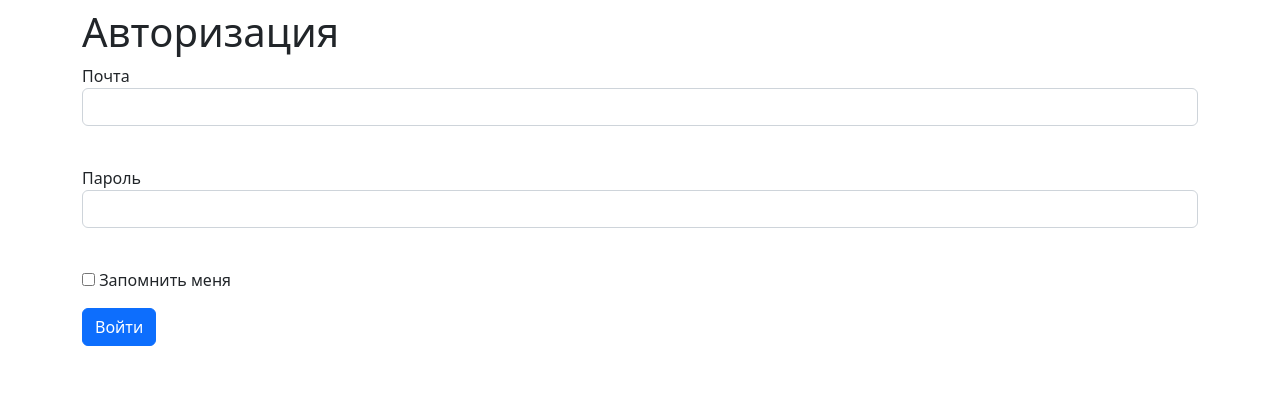
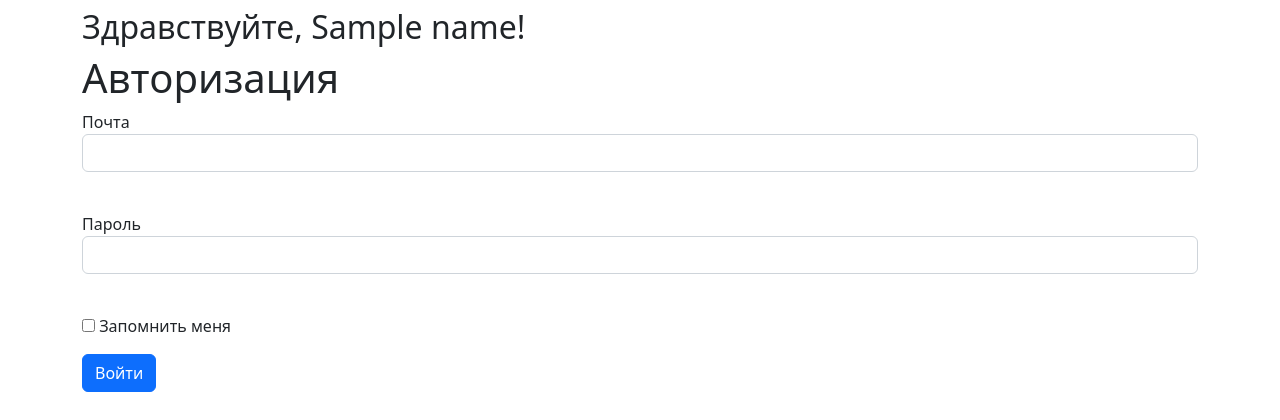
Before and after one commit to svm5/yandex_Flask-sqlalchemy, a Flask app: template templates/login.html in a window 1280 px wide. Shown: the part 101-521 px from the top of the page. Run offline with Flask 2, Linux system fonts and the light colour scheme; the template is opened without the code that fills it: values that come from a table or form of the project are taken from there, most other values are stand-ins (such as "Sample title", 1, 10 or a date in 2020).

Commit message:
Авторизация

```diff
--- a/data/login_form.py
+++ b/data/login_form.py
@@ -1,9 +1,10 @@
 from flask_wtf import FlaskForm
-from wtforms import EmailField, PasswordField, BooleanField, SubmitField
+from wtforms import StringField, EmailField, PasswordField, BooleanField, SubmitField
 from wtforms.validators import DataRequired
 
 
 class LoginForm(FlaskForm):
+    name = StringField('Логин', validators=[DataRequired()])
     email = EmailField('Почта', validators=[DataRequired()])
     password = PasswordField('Пароль', validators=[DataRequired()])
     remember_me = BooleanField('Запомнить меня')
--- a/data/users.py
+++ b/data/users.py
@@ -9,6 +9,7 @@ class User(SqlAlchemyBase, UserMixin):
     __tablename__ = 'users'
 
     id = sqlalchemy.Column(sqlalchemy.Integer, primary_key=True, autoincrement=True)
+    name = email = sqlalchemy.Column(sqlalchemy.String, nullable=True)
     email = sqlalchemy.Column(sqlalchemy.String, index=True, unique=True, nullable=True)
     password = sqlalchemy.Column(sqlalchemy.String, index=True, unique=True, nullable=True)
     remember_me = sqlalchemy.Column(sqlalchemy.Boolean, nullable=True)
--- a/main.py
+++ b/main.py
@@ -32,16 +32,23 @@ def login():
     form = LoginForm()
     db_session.global_init("db/mars_users.db")
     session = db_session.create_session()
-    # print(flask_login.current_user)
-    if form.validate_on_submit():
-
-        user = session.query(User).filter(User.email == form.email.data).first()
-        # print(session.query(User).all())
-        if user.check_password(form.password.data) is True:
-            login_user(user, remember=form.remember_me.data)
-            return redirect("/")
-        return render_template("login.html", message="Incorrect password", form=form)
-    return render_template("login.html", title="Авторизация", form=form)
+    name = ""
+    if flask_login.current_user.name:
+        name = flask_login.current_user.name
+    # print(form.validate_on_submit(), name)
+    # if not form.validate_on_submit():
+    user = session.query(User).filter(User.email == form.email.data).first()
+    # print(session.query(User).all())
+    if user is not None and user.check_password(form.password.data) is True:
+        # print("Here")
+        login_user(user, remember=form.remember_me.data)
+        return redirect("/")
+    elif user is not None:
+        # print("Error!")
+        return render_template("login.html", message="Incorrect password", form=form, name=name)
+    else:
+        # print("!")
+        return render_template("login.html", title="Авторизация", form=form, name=name)
 
 
 if __name__ == '__main__':
--- a/main_users.py
+++ b/main_users.py
@@ -11,18 +11,21 @@ def main():
     session = db_session.create_session()
 
     user = User()
+    user.name = "Sasha"
     user.email = "a@a"
     user.password = "1"
     user.remember_me  = True
     session.add(user)
 
     user = User()
+    user.name = "Pasha"
     user.email = "b@b"
     user.password = "2"
     user.remember_me  = True
     session.add(user)
 
     user = User()
+    user.name = "Dasha"
     user.email = "c@c"
     user.password = "3"
     user.remember_me  = True
--- a/templates/login.html
+++ b/templates/login.html
@@ -1,6 +1,11 @@
 {% extends "base.html" %}
 
 {% block content %}
+    {% if name != "" %}
+        <h2>Здравствуйте, {{ name }}!</h2>
+        {% else %}
+        <div>Здравствуйте!</div>
+    {% endif %}
     <h1>Авторизация</h1>
     <form action="" method="post">
         {{ form.hidden_tag() }}
```
Also changed, not shown: db/mars_users.db.
